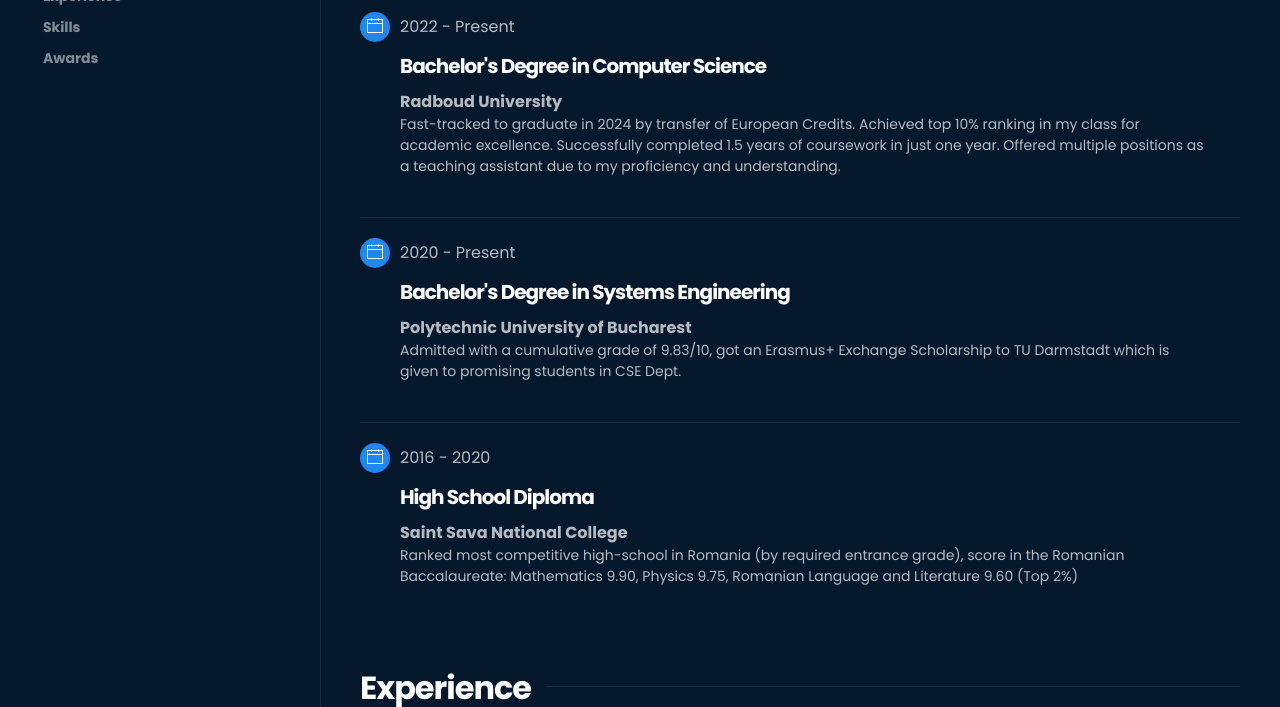
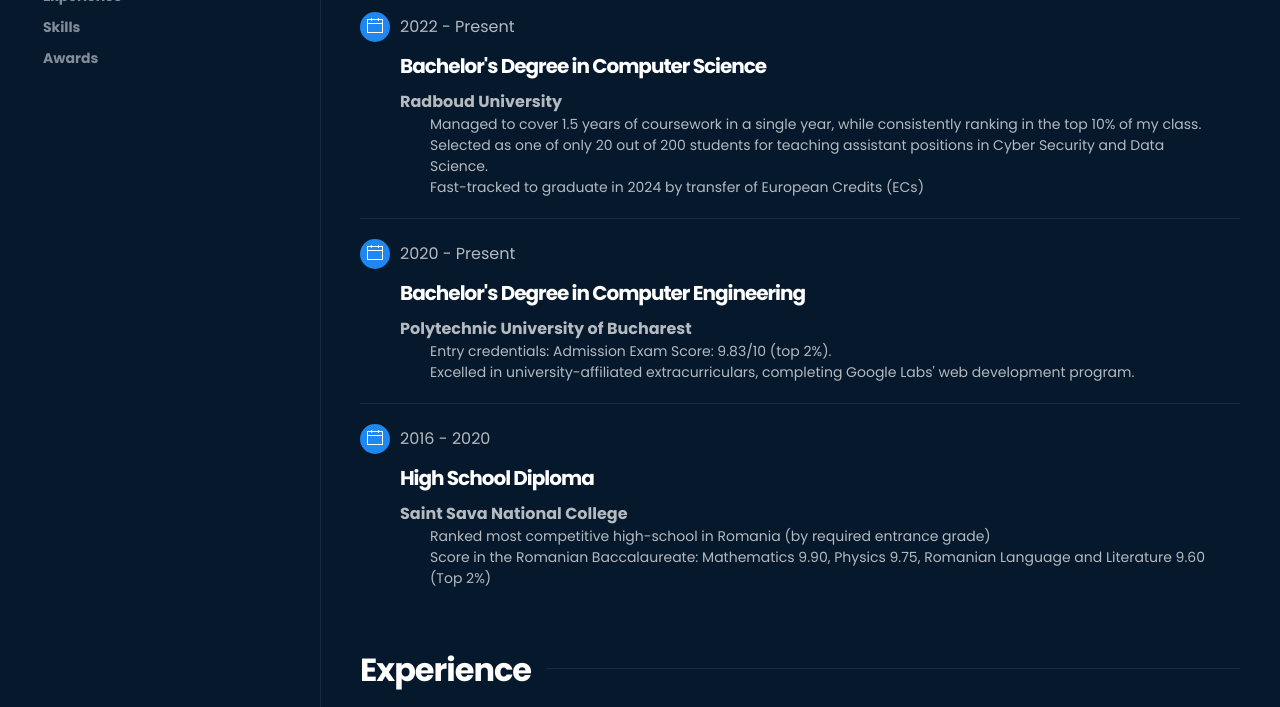
Before and after one commit to andreiujica/andreiujica.github.io, a website: page index.html in a window 1280 px wide. Shown: the part 1648-2355 px from the top of the page. Drawn offline with Linux system fonts and the light colour scheme.

Commit message:
feat(education): add bullet points

```diff
--- a/index.html
+++ b/index.html
@@ -255,10 +255,17 @@
                       <h4 class="yb-section-title">Bachelor's Degree in Computer Science</h4>
                       <strong>Radboud University</strong>
                       <div class="uk-text-small">
-                        <p> Fast-tracked to graduate in 2024 by transfer of European Credits.
-                          Achieved top 10% ranking in my class for academic excellence.
-                          Successfully completed 1.5 years of coursework in just one year.
-                          Offered multiple positions as a teaching assistant due to my proficiency and understanding.</p>
+                        <ul>
+                          <li>
+                            Managed to cover 1.5 years of coursework in a single year, while consistently ranking in the top 10% of my class.
+                          </li>
+                          <li>
+                            Selected as one of only 20 out of 200 students for teaching assistant positions in Cyber Security and Data Science.
+                          </li>
+                          <li>
+                            Fast-tracked to graduate in 2024 by transfer of European Credits (ECs)
+                          </li>
+                        </ul>
                       </div>
                     </div>
                   </li>
@@ -268,10 +275,16 @@
                         <div class="yb-resume-item-date-icon"> <span data-uk-icon="calendar"></span></div>
                         <div class="yb-resume-item-date-text"><span>2020 - Present</span></div>
                       </div>
-                      <h4 class="yb-section-title">Bachelor's Degree in Systems Engineering</h4>
+                      <h4 class="yb-section-title">Bachelor's Degree in Computer Engineering</h4>
                       <strong>Polytechnic University of Bucharest</strong>
                       <div class="uk-text-small">
-                        <p>Admitted with a cumulative grade of 9.83/10, got an Erasmus+ Exchange Scholarship to TU Darmstadt which is given to promising students in CSE Dept.</p>
+                        <ul>
+                          <li>
+                            Entry credentials: Admission Exam Score: 9.83/10 (top 2%).
+                          </li>
+                          <li>
+                            Excelled in university-affiliated extracurriculars, completing Google Labs' web development program.
+                          </li>
                       </div>
                     </div>
                   </li>
@@ -284,7 +297,13 @@
                       <h4 class="yb-section-title">High School Diploma</h4>
                       <strong>Saint Sava National College</strong>
                       <div class="uk-text-small">
-                        <p>Ranked most competitive high-school in Romania (by required entrance grade), score in the Romanian Baccalaureate: Mathematics 9.90, Physics 9.75, Romanian Language and Literature 9.60 (Top 2%)</p>
+                        <ul>
+                          <li>
+                            Ranked most competitive high-school in Romania (by required entrance grade)
+                          </li>
+                          <li>
+                            Score in the Romanian Baccalaureate: Mathematics 9.90, Physics 9.75, Romanian Language and Literature 9.60 (Top 2%)
+                          </li>
                       </div>
                     </div>
                   </li>
```
